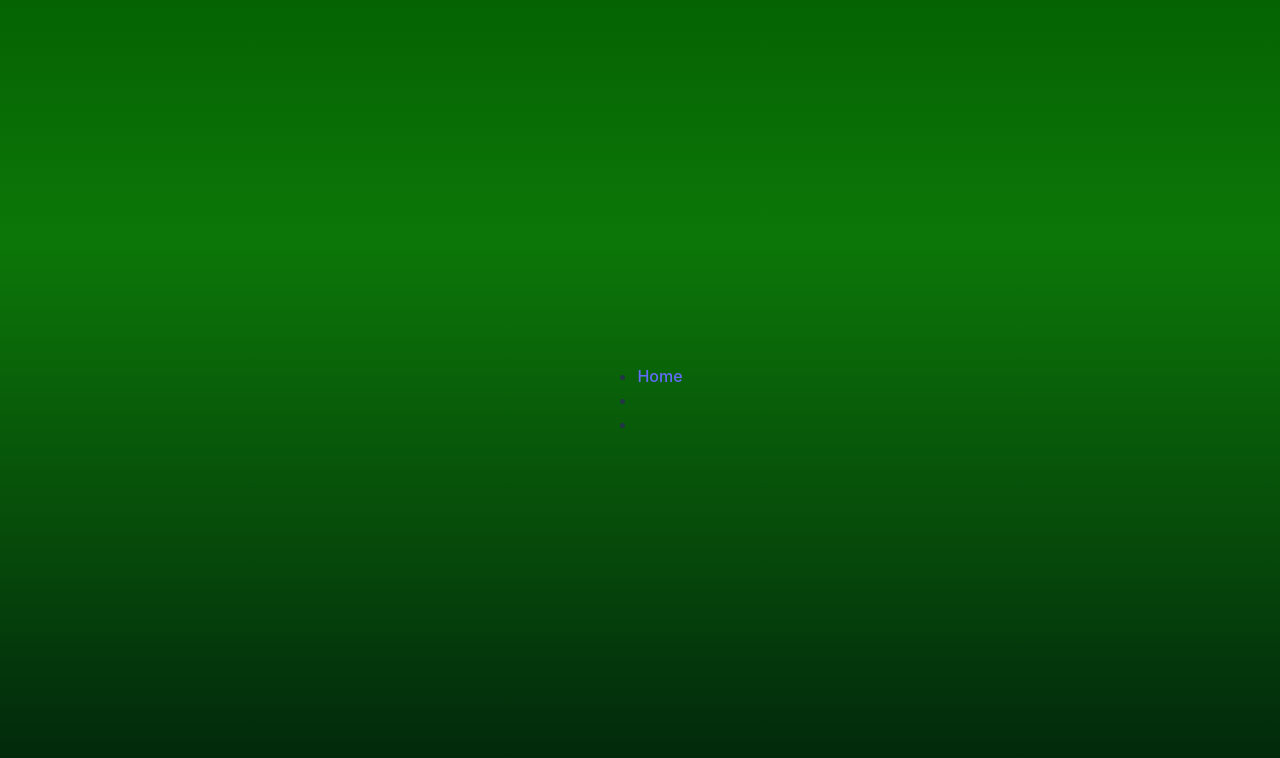
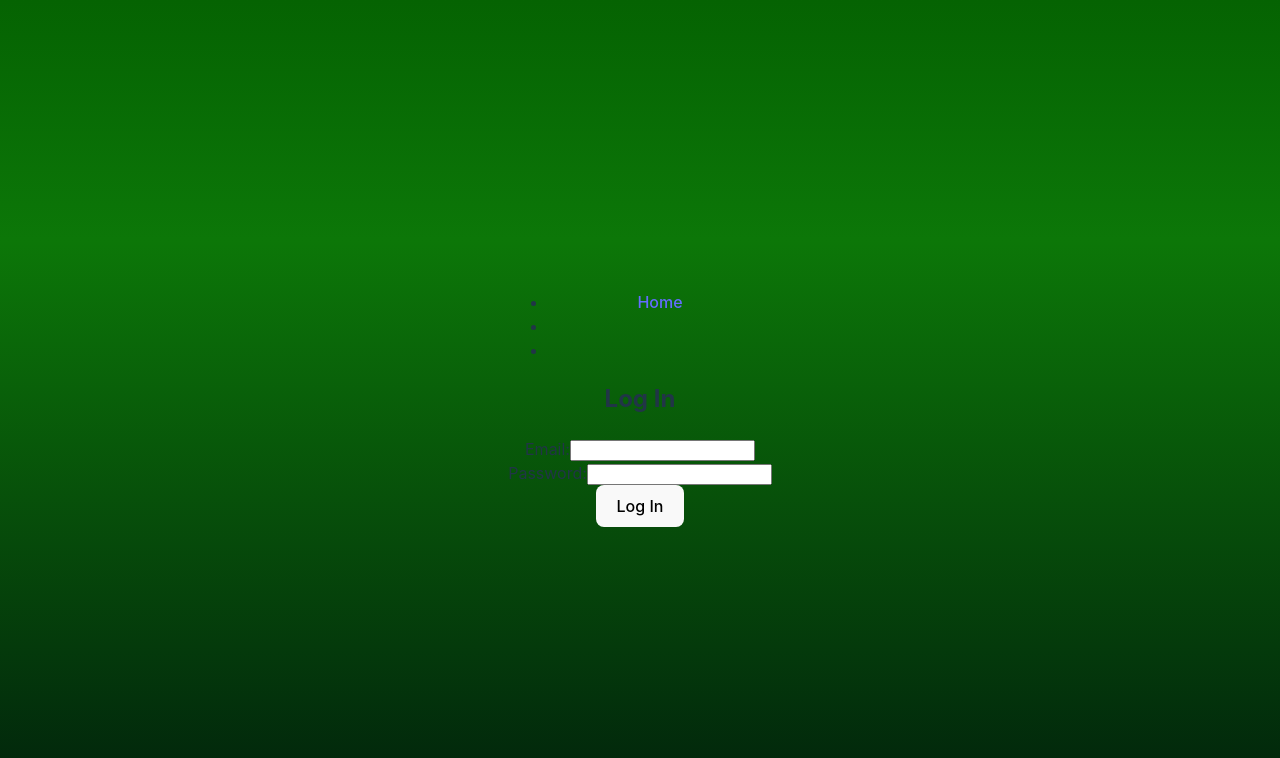
Before and after one commit to MichaelB413/Project_3, a React (Vite) app in the folder vite-project_3/: page /logIn in a window 1280 px wide. Shown: the top 758 px of the page. Built offline with nearby package versions, Linux system fonts and the light colour scheme.

Commit message:
working log in

```diff
--- a/package.json
+++ b/package.json
@@ -9,6 +9,7 @@
   "author": "",
   "license": "ISC",
   "dependencies": {
+    "cors": "^2.8.5",
     "dotenv": "^16.4.5",
     "express": "^4.21.1",
     "knex": "^3.1.0",
--- a/vite-project_3/src/App.jsx
+++ b/vite-project_3/src/App.jsx
@@ -1,11 +1,12 @@
 import React from 'react';
 import { useState, useEffect } from 'react';
 import {BrowserRouter as Router, Route, Routes} from "react-router-dom";
-import Home from "./Pages/HomePage";
+import Home from "./pages/HomePage";
 import './App.css'
 import Button from "./components/Button";
 import RouletteWheel from './RouletteWheel';
 import NavBar from './components/NavBar';
+import LogIn from './pages/LogIn';
 
 
 function App() {
@@ -30,7 +31,7 @@ function App() {
         <NavBar />
         <Routes>
           <Route path="/" element={<Home />} />
-          <Route path="/logIn" element={<logIn />} />
+          <Route path="/logIn" element={<LogIn />} />
           <Route path="/roulette" element={<RouletteWheel />} />
         </Routes>
       </Router>
--- a/vite-project_3/src/pages/LogIn.jsx
+++ b/vite-project_3/src/pages/LogIn.jsx
@@ -0,0 +1,62 @@
+import React, { useState } from 'react';
+import { useNavigate } from 'react-router-dom';
+
+const LogIn = () => {
+    const [email, setEmail] = useState('');
+    const [password, setPassword] = useState('');
+    const [error, setError] = useState('');
+    const navigate = useNavigate();
+
+    const handleLogin = async (e) => {
+        e.preventDefault();
+        try {
+            const response = await fetch('http://localhost:3000/login', {
+                method: 'POST',
+                headers: {
+                    'Content-Type': 'application/json',
+                },
+                body: JSON.stringify({ email, password }),
+            });
+
+            const data = await response.json();
+
+            if (!response.ok) {
+                throw new Error(data.message || 'Login failed');
+            }
+//update this route later
+            navigate('/roulette');
+        } catch (error) {
+            setError(error.message);
+        }
+    };
+
+    return (
+        <div>
+            <h2>Log In</h2>
+            <form onSubmit={handleLogin}>
+                <div>
+                    <label>Email:</label>
+                    <input
+                        type="email"
+                        value={email}
+                        onChange={(e) => setEmail(e.target.value)}
+                        required
+                    />
+                </div>
+                <div>
+                    <label>Password:</label>
+                    <input
+                        type="password"
+                        value={password}
+                        onChange={(e) => setPassword(e.target.value)}
+                        required
+                    />
+                </div>
+                {error && <p style={{ color: 'red' }}>{error}</p>}
+                <button type="submit">Log In</button>
+            </form>
+        </div>
+    );
+};
+
+export default LogIn;
```
Also changed, not shown: 2 other files (tests, documents, lock files or other folders).
